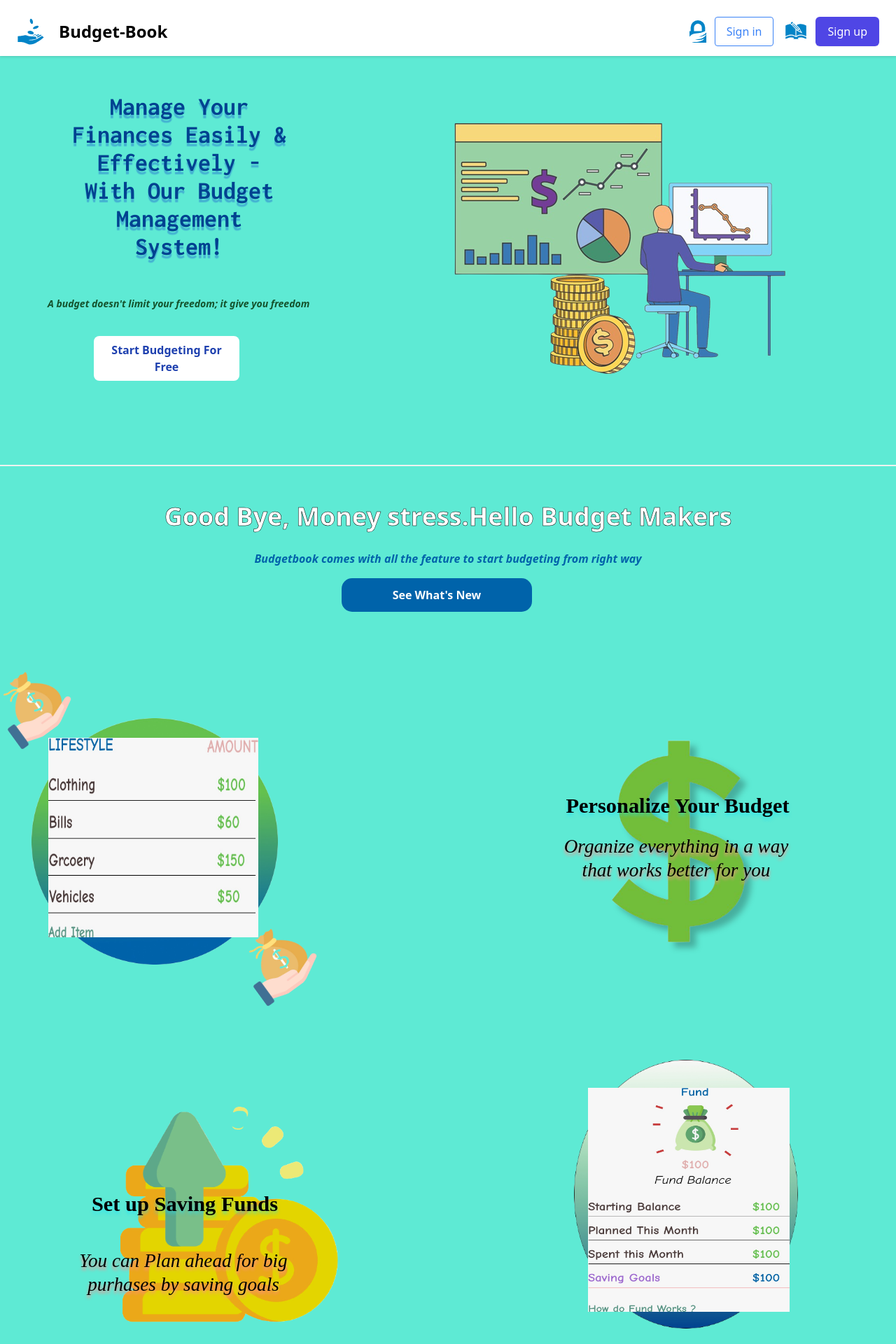
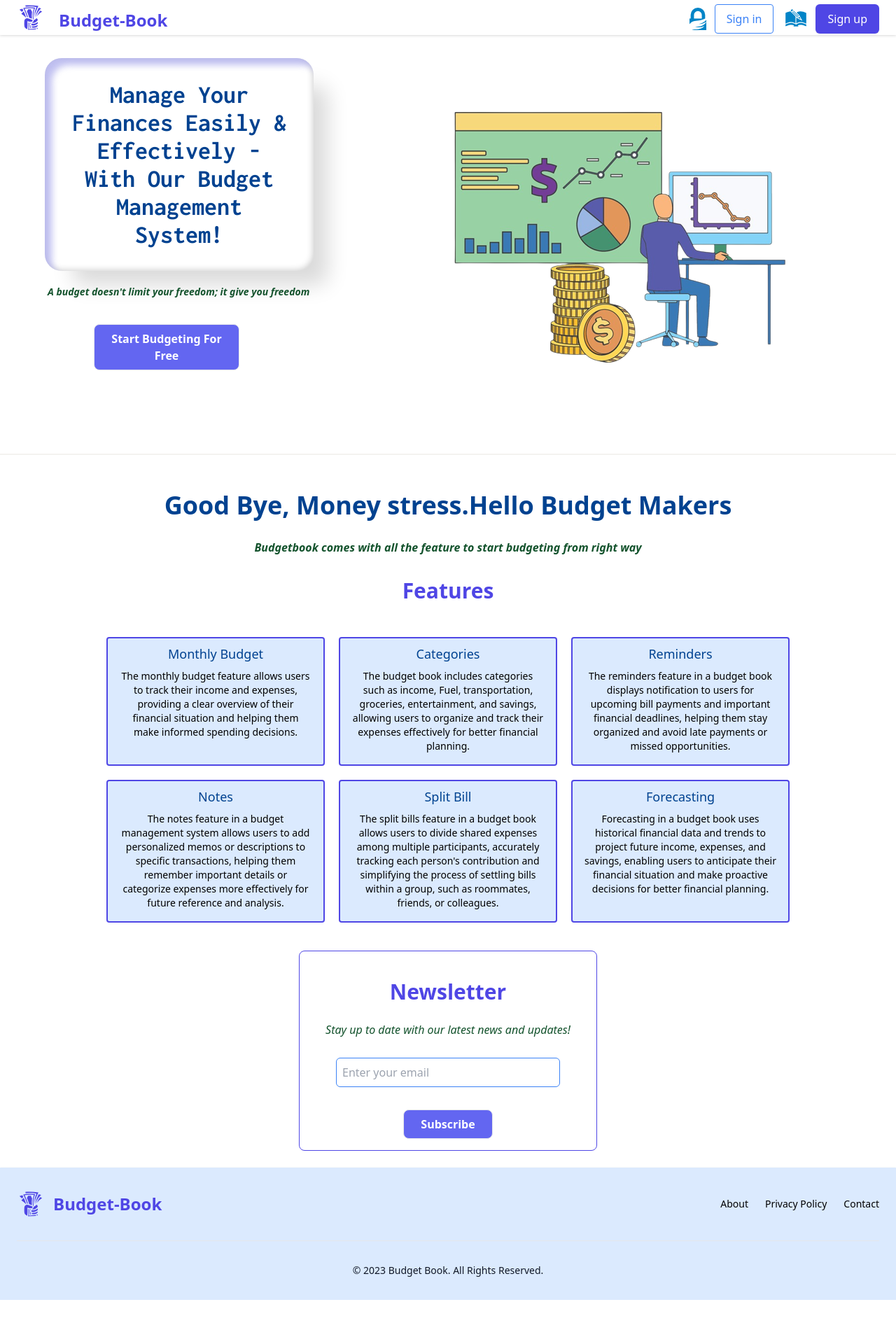
Before and after one commit to Husnainaqeel384/Final--Year-Project, a React (Create React App) app in the folder budget-book/: page / in a window 1280 px wide. Shown: the top 1920 px of the page at 70% size. After the commit the page ends 1857 px from the top, so only its background shows below. Built offline with nearby package versions, Linux system fonts and the light colour scheme.

Commit message:
Change UI

```diff
--- a/budget-book/src/App.js
+++ b/budget-book/src/App.js
@@ -9,6 +9,9 @@ import DashboardRoutes from './Components/Dashborad/DashboardRoutes';
 import  { Toaster } from 'react-hot-toast';
 import {ToastContainer} from 'react-toastify';
 import ProtectedRoute from './ProtectedRoute';
+import About from './Components/Layout/About';
+import Policy from './Components/Layout/Policy';
+import Contact from './Components/Layout/Contact';
 function App() {
   return (
     <Router >
@@ -21,6 +24,9 @@ function App() {
         // </ProtectedRoute>
       }/>
         <Route path='/register' element={<Register />}></Route>
+        <Route path='/about' element={<About />}></Route>
+        <Route path='/privacy-policy' element={<Policy />}></Route>
+        <Route path='/contact' element={<Contact />}></Route>
         <Route path='/forgot-password' element={<ForgotPassword />}></Route>
         <Route path='/reset-password/:token' element={<RecoveryPassword />}></Route>
         <Route element={<ProtectedRoute />}>
--- a/budget-book/src/Components/Header/Header.jsx
+++ b/budget-book/src/Components/Header/Header.jsx
@@ -1,6 +1,6 @@
 import React from 'react'
 import { Fragment } from 'react'
-import { GiReceiveMoney ,GiArchiveRegister } from 'react-icons/gi';
+import { GiTakeMyMoney ,GiArchiveRegister } from 'react-icons/gi';
 import { SiGnuprivacyguard } from 'react-icons/si';
 import { Popover, Transition } from '@headlessui/react'
 import {
@@ -11,15 +11,15 @@ import { Link } from 'react-router-dom';
 import '../Styles/header.scss';
 const Header = () => {
     return (
-        <Popover className="bg-white  drop-shadow h-20  header  sticky top-0 z-50 ">
+        <Popover className="bg-white  drop-shadow h-16   header  sticky -top-4 z-50 ">
             <div className="mx-auto max-w-7xl px-4 sm:px-6 ">
                 <div className="flex items-center justify-between  border-gray-100 py-6 md:justify-start md:space-x-10">
                     <div className="flex justify-start lg:w-0 lg:flex-1">
                         <Link >
-                            <span className="sr-only">Budget-Book</span>
-                            <GiReceiveMoney className="h-8 w-auto sm:h-10 text-sky-600"></GiReceiveMoney>
+                            <span className="sr-only text-indigo-600">Budget-Book</span>
+                            <GiTakeMyMoney className="h-8 w-auto sm:h-10 -mt-2 text-indigo-600"></GiTakeMyMoney>
                         </Link>
-                        <Link to="/" className='flex items-center justify-center pl-5 font-bold text-2xl'>Budget-Book</Link>
+                        <Link to="/" className='flex items-center justify-center pl-5 font-bold text-2xl text-indigo-600'>Budget-Book</Link>
                     </div>
                     <div className="-my-2 -mr-2 md:hidden">
                         <Popover.Button className="inline-flex items-center justify-center rounded-md bg-white p-2 text-gray-400 hover:bg-gray-100 hover:text-gray-500 focus:outline-none focus:ring-2 focus:ring-inset focus:ring-indigo-500">
@@ -28,7 +28,7 @@ const Header = () => {
                         </Popover.Button>
                     </div>
 
-                    <div className="hidden items-center justify-end md:flex md:flex-1 lg:w-0">
+                    <div className="hidden items-center justify-end md:flex -mt-1 md:flex-1 lg:w-0">
                          <SiGnuprivacyguard className='mr-2  h-8 w-auto text-sky-600 '></SiGnuprivacyguard>
                         <Link to="/login" className="whitespace-nowrap text-base font-medium  bg-transparent border border-blue-500 text-blue-500    hover:bg-blue-500 hover:text-white text-center py-2 px-4 rounded">
                             Sign in
@@ -58,8 +58,8 @@ const Header = () => {
                         <div className="px-5 pt-5 pb-6">
                             <div className="flex items-center justify-between">
                                 <div className="flex items-center justify-between">
-                                    <GiReceiveMoney className="h-8 w-auto sm:h-10 text-sky-600"></GiReceiveMoney>
-                                    <h1 className='flex items-center justify-center pl-5 font-bold text-2xl'>Budget-Book</h1>
+                                    <GiTakeMyMoney className="h-8 w-auto sm:h-10 text-indigo-600"></GiTakeMyMoney>
+                                    <h1 className='flex items-center justify-center text-indigo-600 pl-5 font-bold text-2xl'>Budget-Book</h1>
                                 </div>
                                 <div className="-mr-2">
                                     <Popover.Button className="inline-flex items-center justify-center rounded-md bg-white p-2 text-gray-400 hover:bg-gray-100 hover:text-gray-500 focus:outline-none focus:ring-2 focus:ring-inset focus:ring-indigo-500">
--- a/budget-book/src/Components/Home/Home.jsx
+++ b/budget-book/src/Components/Home/Home.jsx
@@ -5,18 +5,19 @@ import { Link } from 'react-router-dom'
 import Features from '../Layout/Features'
 import Footer from '../Layout/Footer'
 import Header from '../Header/Header'
+import Newsletter from '../Layout/newsletter'
 // import Sample from '../Sample'
 
 const Home = () => {
     return (
         <>
         <Header />
-        <section className='bg-teal-300 homesection  '  >
+        <section className=' homesection  '  >
         <main
             className='flex flex-col-reverse  sm:flex-row sm:justify-between mainhome'>
             <div className='flex flex-col sm:w-2/5  sm:justify-center sm:items-center' >
                 <p className='w-72 p-6 ml-12 text-2xl flex justify-center items-center sectionpara sm:m-0 sm:text-4xl
-             sm:w-96 sm:p-8 sm:text-center sm:leading-tigh sm:-mt-8
+             sm:w-96 sm:p-8 sm:text-center sm:leading-tigh sm:-mt-8   rounded-3xl box-shadows
             '>
                     {/* Manage Budget  Easily & Tell your  Money Where  to go */}
                     Manage Your Finances Easily & Effectively - With Our Budget Management System!
@@ -28,20 +29,21 @@ const Home = () => {
                 >
                     A budget doesn't limit your freedom; it give you freedom
                 </h6>
-                <Link to='/login' className='text-blue-800 font-bold bg-white w-52 text-center ml-20 mt-8 p-2 rounded-lg hover:-translate-y-1 hover:scale-110 hover:bg-indigo-500 duration-300 hover:text-white hover:font-bold hover:shadow-[0_4px_0px_rgb(0,0,0)]
+                <Link to='/login' className='text-white  border font-bold  w-52 text-center ml-20 mt-8 p-2 rounded-lg hover:-translate-y-1 hover:scale-110 bg-indigo-500 duration-300 hover:text-white hover:font-bold hover:shadow-[0_4px_0px_rgb(0,0,0)]
                 sm:-ml-9
                 '>
                     Start Budgeting For Free
                 </Link>
 
             </div>
-            <div className='flex justify-center items-center ml-5 w-84 mt-5 '>
-                <img src={HomeImgae} alt="" />
+            <div className='flex justify-center items-center ml-5 w-84 mt-5  '>
+                <img src={HomeImgae} alt="" className='' />
             </div>
         </main>
     </section>
     <Features />
-    <Footer />
+    <Newsletter/>
+   <Footer />
     {/* <Sample /> */}
         </>
 
--- a/budget-book/src/Components/Layout/Features.jsx
+++ b/budget-book/src/Components/Layout/Features.jsx
@@ -1,25 +1,64 @@
 import React from 'react'
-import { Link } from 'react-router-dom';
-import feature1 from '../../images/feature1.png'
-import feature2 from '../../images/feature2.png'
-import feature3 from '../../images/feature3.jpeg'
-import feature4 from '../../images/feature4.png'
-import feature5 from '../../images/feature5.png'
-import feature6 from '../../images/feature6.png'
-import feature7 from '../../images/feature7.jpeg'
+// import { Link } from 'react-router-dom';
+// import feature1 from '../../images/feature1.png'
+// import feature2 from '../../images/feature2.png'
+// import feature3 from '../../images/feature3.jpeg'
+// import feature4 from '../../images/feature4.png'
+// import feature5 from '../../images/feature5.png'
+// import feature6 from '../../images/feature6.png'
+// import feature7 from '../../images/feature7.jpeg'
 import '../Styles/features.scss';
 const Features = () => {
     return (
         <>
-            <section className='bg-teal-300 feature' >
+            <section className=' feature' >
                 <main className='featureMain'>
                     <div className='featurefirstdiv flex  flex-col sm:flex sm:justify-center sm:items-center sm:p-8'>
                         <h1 className='text-4xl  leading-10 text-center p-5 font-bold'>Good Bye, Money stress.Hello Budget Makers</h1>
-                        <h6 className='text-center italic p-3 sm:p-2'>Budgetbook comes with all the feature to start budgeting from right way</h6>
-                        <Link className='text-white font-bold ml-14 flex justify-center items-center mt-8  rounded-lg hover:-translate-y-1 hover:scale-110 hover:bg-indigo-500 duration-300 hover:text-white hover:font-bold hover:shadow-[0_4px_0px_rgb(0,0,0)]
-                            sm:-ml-8 sm:mt-2 '>See What's New</Link>
+                        <h6 className='text-center italic text-green-900 p-3 sm:p-2'>Budgetbook comes with all the feature to start budgeting from right way</h6>
+                        {/* <Link className='text-white font-bold ml-14 flex justify-center items-center mt-8  rounded-lg hover:-translate-y-1 hover:scale-110 bg-indigo-500 duration-300 hover:text-white hover:font-bold hover:shadow-[0_4px_0px_rgb(0,0,0)]
+                            sm:-ml-8 sm:mt-2 '>See What's New</Link> */}
+                            <h2 className='text-3xl pt-6 font-bold text-indigo-600 text-center'>Features</h2>
                     </div>
-                    <div className='featureseconddiv flex  flex-col sm:flex sm:flex-row sm=w-11/12  sm:h-full sm:mt-14'>
+                    <div className=' max-h-min flex flex-wrap justify-center w-full gap-5  p-4 '>
+                        <div className=' md:w-1/4  border-2 rounded border-indigo-600 p-2 bg-blue-100'>
+                            <h1 className=' font-medium text-center text-lg featureDiv '>Monthly Budget</h1>
+                            <p className=' text-sm text-center p-2 '>
+                                The monthly budget feature allows users to track their income and expenses, providing a clear overview of their financial situation and helping them make informed spending decisions.
+                            </p>
+                        </div>
+                        <div className='md:w-1/4 border-2 rounded p-2 border-indigo-600 bg-blue-100'>
+                            <h1 className=' font-medium text-center text-lg featureDiv '>Categories</h1>
+                            <p className=' text-sm text-center p-2 '>
+                                The budget book includes categories such as income, Fuel, transportation, groceries,  entertainment, and savings, allowing users to organize and track their expenses effectively for better financial planning.
+                            </p>
+                        </div>
+                        <div className='md:w-1/4 border-2 rounded p-2 border-indigo-600 bg-blue-100'>
+                            <h1 className=' font-medium text-center text-lg featureDiv'>Reminders</h1>
+                            <p className=' text-sm text-center p-2 '>
+                                The reminders feature in a budget book displays notification to users for upcoming bill payments and important financial deadlines, helping them stay organized and avoid late payments or missed opportunities.
+                            </p>
+                        </div>
+                        <div className='md:w-1/4 border-2 rounded p-2 border-indigo-600 bg-blue-100'>
+                            <h1 className=' font-medium text-center text-lg featureDiv'>Notes</h1>
+                            <p className=' text-sm text-center p-2 '>
+                                The notes feature in a budget management system allows users to add personalized memos or descriptions to specific transactions, helping them remember important details or categorize expenses more effectively for future reference and analysis.
+                            </p>
+                        </div>
+                        <div className='md:w-1/4 border-2 rounded p-2 border-indigo-600 bg-blue-100'>
+                            <h1 className=' font-medium text-center text-lg featureDiv'>Split Bill</h1>
+                            <p className=' text-sm text-center p-2 '>
+                                The split bills feature in a budget book allows users to divide shared expenses among multiple participants, accurately tracking each person's contribution and simplifying the process of settling bills within a group, such as roommates, friends, or colleagues.
+                            </p>
+                        </div>
+                        <div className='md:w-1/4 border-2 rounded p-2 border-indigo-600 bg-blue-100'>
+                            <h1 className=' font-medium text-center text-lg featureDiv'>Forecasting</h1>
+                            <p className=' text-sm text-center p-2 '>
+                                Forecasting in a budget book uses historical financial data and trends to project future income, expenses, and savings, enabling users to anticipate their financial situation and make proactive decisions for better financial planning.
+                            </p>
+                        </div>
+                    </div>
+                    {/* <div className='featureseconddiv flex  flex-col sm:flex sm:flex-row sm=w-11/12  sm:h-full sm:mt-14'>
                         <div className='sm:w-3/5 sm:ml-10'>
                             <img src={feature2} className="image1 sm:-mt-4 sm:-ml-7 " alt="" />
                             <img src={feature1} alt="" className="image2   " />
@@ -47,7 +86,7 @@ const Features = () => {
                             <img src={feature7} className=" absolute w-60 h-64 ml-20 mt-72 sm:mt-24 sm:ml-14 sm:h-80 sm:w-72 " alt="" />
                         </div>
 
-                    </div>
+                    </div> */}
                 </main>
             </section>
         </>
--- a/budget-book/src/Components/Layout/Footer.jsx
+++ b/budget-book/src/Components/Layout/Footer.jsx
@@ -1,32 +1,33 @@
 import React from 'react'
-import { GiReceiveMoney, } from 'react-icons/gi';
+import { GiTakeMyMoney  } from 'react-icons/gi';
+
 import { Link } from 'react-router-dom';
 const Footer = () => {
   return (
     <>
 
-      <footer className="p-4 bg-white  shadow md:px-6 md:py-8 dark:bg-gray-900">
+      <footer className="p-4 bg-blue-100 shadow md:px-6 md:py-8 ">
         <div className="sm:flex sm:items-center sm:justify-between">
 
           <Link className="flex items-center  mb-4 sm:mb-0">
-            <GiReceiveMoney className="h-8 w-auto sm:h-10 text-sky-600 "></GiReceiveMoney>
-            <span className="self-center text-2xl p-1 pl-3 font-semibold whitespace-nowrap dark:text-white">Budget-Book</span>
+            <GiTakeMyMoney className="h-8 w-auto sm:h-10 text-indigo-600  "></GiTakeMyMoney>
+            <span className="self-center text-2xl p-1 pl-3 font-semibold whitespace-nowrap text-indigo-600 ">Budget-Book</span>
           </Link>
-          <ul className="flex flex-wrap items-center mb-6 text-sm text-gray-500 sm:mb-0 dark:text-gray-400">
+          <ul className="flex flex-wrap items-center mb-6 text-sm sm:mb-0 dark:text-gray-700">
             <li>
-              <Link className="mr-4 hover:underline md:mr-6 ">About</Link>
+              <Link to='/about' className="mr-4 hover:underline md:mr-6  hover:text-indigo-600 ">About</Link>
             </li>
             <li>
-              <Link className="mr-4 hover:underline md:mr-6">Privacy Policy</Link>
+              <Link to='/privacy-policy' className="mr-4 hover:underline md:mr-6  hover:text-indigo-600 ">Privacy Policy</Link>
             </li>
 
             <li>
-              <Link className="hover:underline">Contact</Link>
+              <Link to='/contact' className="hover:underline  hover:text-indigo-600 ">Contact</Link>
             </li>
           </ul>
         </div>
         <hr className="my-6 border-gray-200 sm:mx-auto dark:border-gray-700 lg:my-8" />
-        <span className="block text-sm text-gray-500 sm:text-center dark:text-gray-400">© 2023 Budget Book. All Rights Reserved.
+        <span className="block text-sm text-gray-900 sm:text-center dark:text-gray-700 font-weight:600">© 2023 Budget Book. All Rights Reserved.
         </span>
       </footer>
 
--- /dev/null
+++ b/budget-book/src/Components/Layout/newsletter.jsx
@@ -0,0 +1,26 @@
+import React from 'react';
+
+const Newsletter = () => {
+    return (
+        <div className="flex flex-col items-center justify-center mb-6 mt-6  ">
+            <div className='md:w-1/3 w-full border border-indigo-600 p-4 rounded-lg'>
+                <h2 className="text-3xl pt-6 font-bold text-indigo-600 text-center mb-4">
+                    Newsletter
+                </h2>
+                <p className='text-center italic text-green-900 mb-5 sm:p-2' >Stay up to date with our latest news and updates!</p>
+                <form className="flex flex-col w-full justify-center items-center">
+                    <input
+                        className="bg-white border text-blue-900 border-blue-500 rounded-md p-2  w-80 text-left"
+                        type="email"
+                        placeholder="Enter your email"
+                    />
+                    <button className="text-white border font-bold w-32 text-center mt-8 p-2 rounded-lg hover:-translate-y-1 hover:scale-110 bg-indigo-500 duration-300 hover:text-white hover:font-bold hover:shadow-[0_4px_0px_rgb(0,0,0)]">
+                        Subscribe
+                    </button>
+                </form>
+            </div>
+        </div>
+    );
+};
+
+export default Newsletter;
--- a/budget-book/src/Components/Styles/features.scss
+++ b/budget-book/src/Components/Styles/features.scss
@@ -4,29 +4,32 @@
 // }
 
 .feature {
-    min-height: 228vh;
+
 }
-
+.featureDiv{
+    color: rgb(0, 66, 144);
+}
 .featurefirstdiv {
     >h1 {
+        color: rgb(0, 66, 144);
         // font-size: 2.441em;
-        -webkit-text-stroke: 1.5px black;
-        -webkit-text-stroke-width: 0.5px;
-        -webkit-text-stroke-color: #000000;
-        -webkit-text-fill-color: #ffffff;
-        font-weight: bolder;
+        // -webkit-text-stroke: 1.5px black;
+        // -webkit-text-stroke-width: 0.5px;
+        // -webkit-text-stroke-color: #000000;
+        // -webkit-text-fill-color: #ffffff;
+        // font-weight: bolder;
         // border: 1px solid;
     }
 
     >h6 {
-        color: #0063AA;
+
         font-weight: bolder;
     }
 
     a {
         width: 17em;
         height: 3em;
-        background: #0063AA;
+
         border-radius: 15px;
     }
 }
--- a/budget-book/src/Components/Styles/home.css
+++ b/budget-book/src/Components/Styles/home.css
@@ -29,5 +29,13 @@
     color: rgb(0, 66, 144);
     font-weight: bolder;
     /* overflow: hidden; */
-    text-shadow: rgba(52, 144, 209, 0.6) 0px 5px 1px;
+    /* text-shadow: rgba(52, 144, 209, 0.6) 0px 5px 1px; */
 }
+
+.box-shadows{
+    box-shadow: 30px 30px 30px -10px rgba(0,0,0,0.15),
+    inset 10px 10px 10px rgba(172, 172, 236, 0.75),
+    -15px -15px 35px rgba(255,255,255,0.55),
+    inset -1px -1px 10px rgba(0,0,0,0.2);
+
+}
```
Also changed, not shown: budget-book/src/Components/Layout/About.jsx (added, +16 -0 lines), budget-book/src/Components/Layout/Contact.jsx (added, +9 -0 lines), budget-book/src/Components/Layout/Login.jsx (+6 -6 lines), budget-book/src/Components/Layout/Policy.jsx (added, +9 -0 lines).
